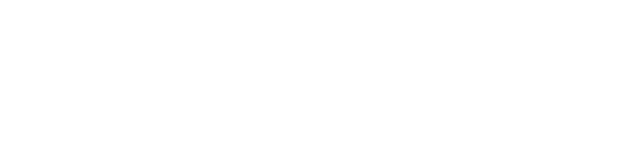
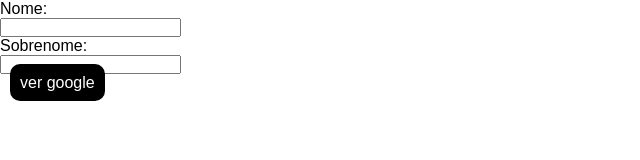
Before and after one commit to rebeccaanjos/display-block, a plain HTML site: page index.html in a window 1280 px wide. Shown: the whole page, without its empty margins (0-640 px from the left). Drawn offline with Linux system fonts and the light colour scheme.

Commit message:
atividade finalizada

```diff
--- a/index.html
+++ b/index.html
@@ -4,9 +4,21 @@
     <meta charset="UTF-8">
     <meta http-equiv="X-UA-Compatible" content="IE=edge">
     <meta name="viewport" content="width=device-width, initial-scale=1.0">
+    <link rel="stylesheet" href="style.css">
     <title>Display Block</title>
 </head>
 <body>
+    <form action="">
+        <div>
+          <label for="">Nome:</label>
+          <input type="text">
+        </div>
 
+        <div>
+          <label for="">Sobrenome:</label>
+          <input type="text">
+        </div>
+    </form>
+    <a href="https://google.com">ver google</a>
 </body>
 </html>
--- a/style.css
+++ b/style.css
@@ -0,0 +1,23 @@
+*{
+    margin: 0;
+    padding: 0;
+    box-sizing: border-box;
+
+    font-family: Arial;
+}
+
+label{
+    display: block;
+}
+
+a{
+    text-decoration: none;
+    background: black;
+    color: white;
+    padding: 10px;
+    margin-top: 20px;
+    margin-left: 10px;
+    width: fit-content;
+    border-radius: 10px;
+
+}
```
